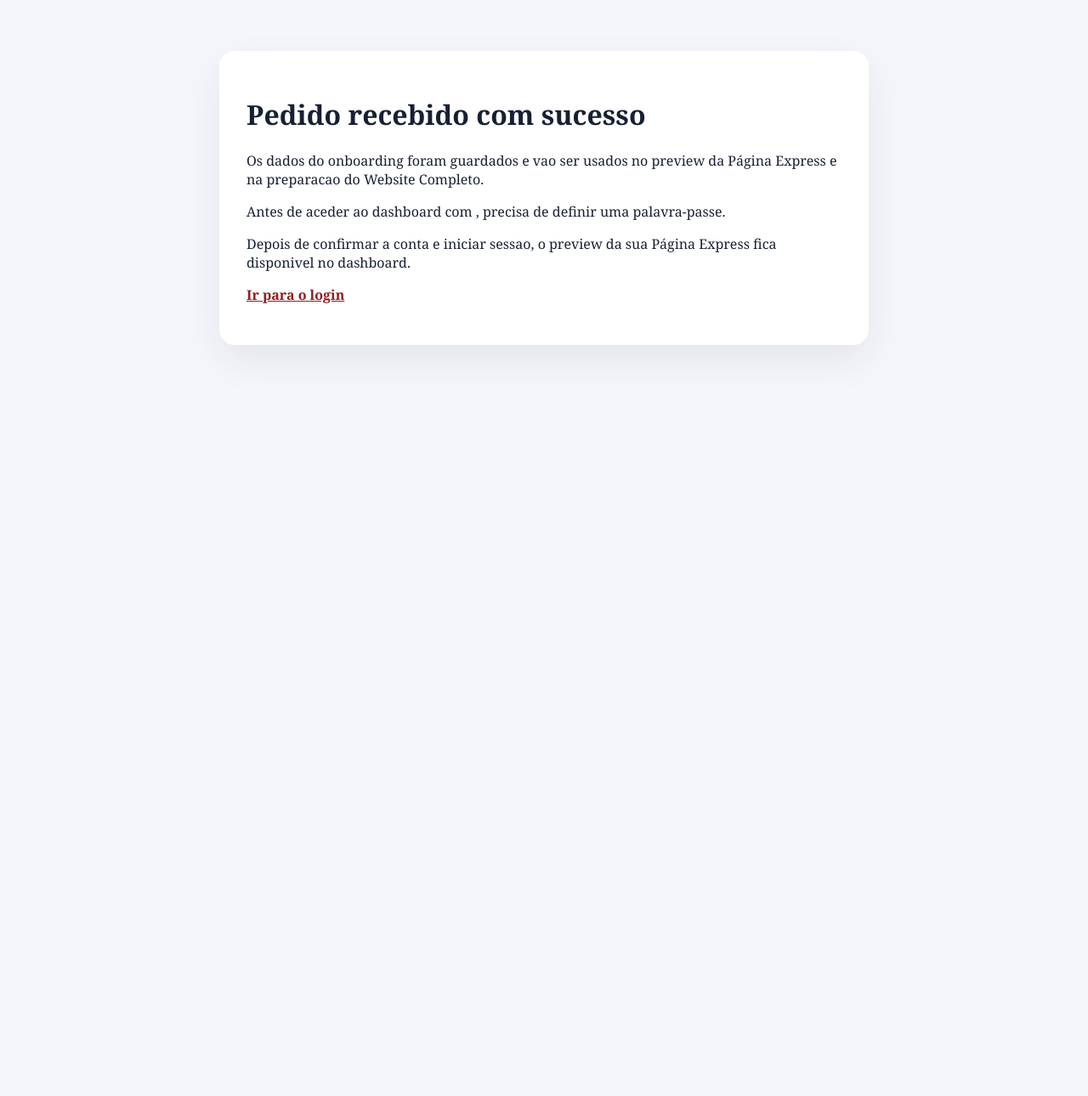
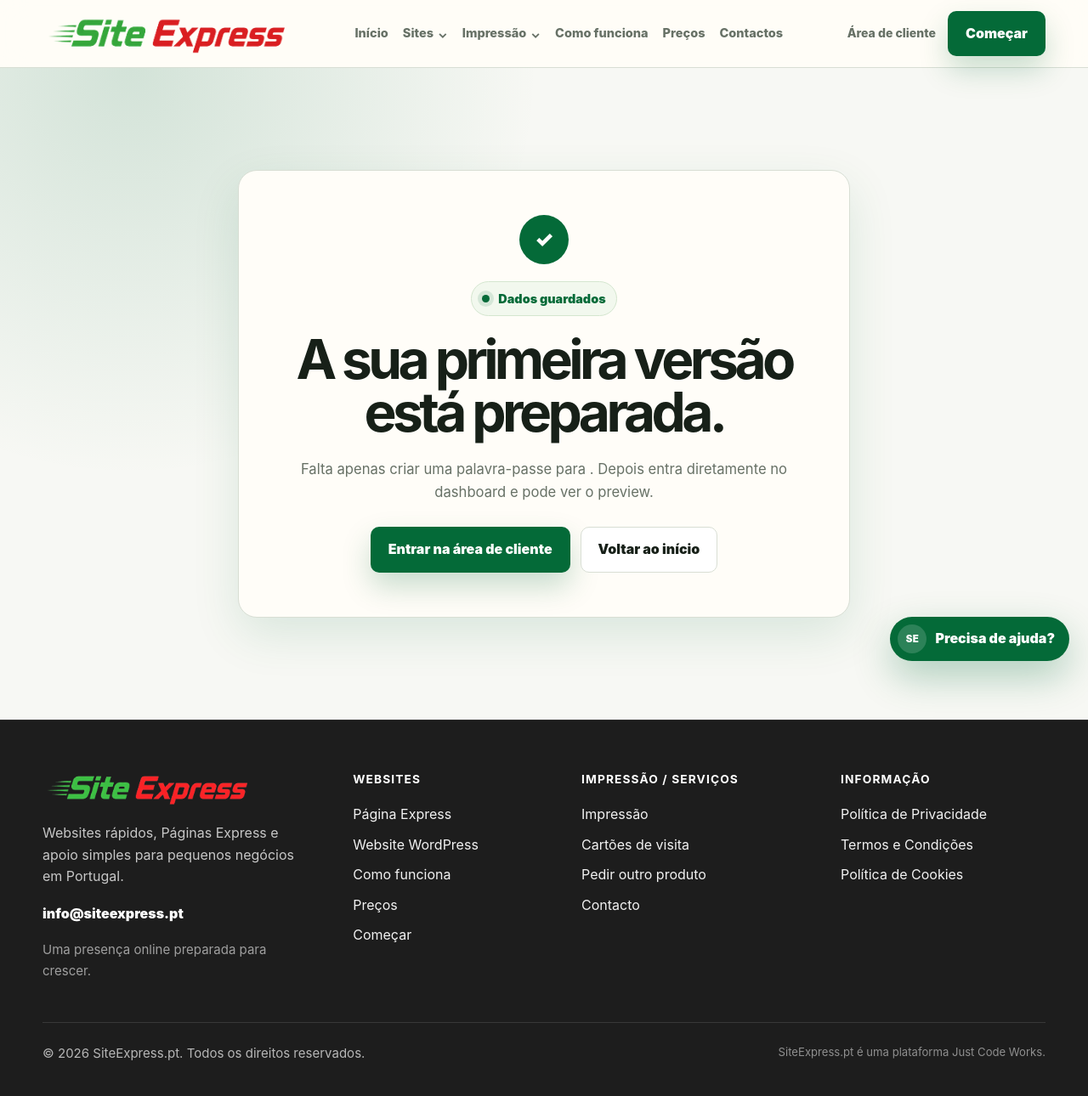
Before and after one commit to joaomcorreia/siteexpress.pt, a Django app: page /pt/onboarding/success/ in a window 1280 px wide. Shown: the whole page at 85% size. Before the commit the page ends 412 px from the top, so only its background shows below. Run offline with Django 5.2, Linux system fonts and the light colour scheme.

Commit message:
Refresh onboarding flow: success.html

```diff
--- a/backend/onboarding/templates/onboarding/success.html
+++ b/backend/onboarding/templates/onboarding/success.html
@@ -1,45 +1,41 @@
-{% load i18n %}
-<!DOCTYPE html>
-<html lang="{{ LANGUAGE_CODE|default:'pt' }}">
-<head>
-    <meta charset="utf-8">
-    <meta name="viewport" content="width=device-width, initial-scale=1">
-    <title>Pedido recebido</title>
+{% extends "onboarding/public_base.html" %}
+
+{% block title %}Primeira versão preparada | SiteExpress.pt{% endblock %}
+
+{% block extra_head %}
 <style>
-        body {
-            margin: 0;
-            font-family: Georgia, serif;
-            background: #f4f6fb;
-            color: #172033;
-        }
-        .card {
-            max-width: 700px;
-            margin: 60px auto;
-            background: #fff;
-            padding: 32px;
-            border-radius: 18px;
-            box-shadow: 0 18px 45px rgba(22, 32, 51, 0.08);
-        }
-        a {
-            color: #8f1f1f;
-            font-weight: 700;
-        }
+  .success-page{padding:clamp(60px,10vw,120px) 0;background:radial-gradient(circle at 12% 0,rgba(4,106,56,.15),transparent 30rem),var(--bg)}.success-card{width:min(720px,calc(100% - 28px));margin:auto;padding:clamp(30px,6vw,52px);border:1px solid var(--line);border-radius:22px;background:var(--surface);box-shadow:var(--shadow);text-align:center}.success-mark{display:grid;place-items:center;width:58px;height:58px;margin:0 auto 20px;border-radius:50%;background:var(--primary);color:#fff;font-size:1.55rem;font-weight:950}.success-card h1{font-size:clamp(2.25rem,5vw,4rem)}.success-card p{color:var(--muted);font-size:1.04rem}.success-card .actions{justify-content:center;margin-top:28px}.debug-note{margin-top:24px;padding:15px;border:1px dashed #9dbb98;border-radius:12px;background:var(--surface-2);text-align:left}.debug-note strong{display:block;color:var(--ink)}.debug-note a{color:var(--primary);font-weight:900;word-break:break-all}
 </style>
-</head>
-<body>
-    <div class="card">
-        <h1>Pedido recebido com sucesso</h1>
-        <p>Os dados do onboarding foram guardados e vao ser usados no preview da Página Express e na preparacao do Website Completo.</p>
+{% endblock %}
+
+{% block content %}
+<section class="success-page">
+  <div class="success-card">
+    <div class="success-mark">✓</div>
+    <span class="eyebrow">Dados guardados</span>
+    <h1>A sua primeira versão está preparada.</h1>
     {% if setup_required %}
-            <p>Antes de aceder ao dashboard com <strong>{{ setup_email }}</strong>, precisa de definir uma palavra-passe.</p>
+      <p>Falta apenas criar uma palavra-passe para <strong>{{ setup_email }}</strong>. Depois entra diretamente no dashboard e pode ver o preview.</p>
     {% else %}
-            <p>A conta associada a <strong>{{ setup_email }}</strong> ja existe. Pode iniciar sessao com a palavra-passe atual ou voltar a usar este link, se necessario.</p>
+      <p>A conta <strong>{{ setup_email }}</strong> já existe. Pode entrar com a palavra-passe atual para ver o projeto.</p>
     {% endif %}
+
     {% if debug_mode and setup_link %}
-            <p><strong>Link local para definir a palavra-passe:</strong> <a href="{{ setup_link }}">{{ setup_link }}</a></p>
+      <div class="debug-note">
+        <strong>Ambiente local</strong>
+        <span>Use este link individual para continuar:</span><br>
+        <a href="{{ setup_link }}">{{ setup_link }}</a>
+      </div>
     {% endif %}
-        <p>Depois de confirmar a conta e iniciar sessao, o preview da sua Página Express fica disponivel no dashboard.</p>
-        <p><a href="{% url 'login' %}">Ir para o login</a></p>
+
+    <div class="actions">
+      {% if debug_mode and setup_link and setup_required %}
+        <a class="btn btn-primary" href="{{ setup_link }}">Criar palavra-passe</a>
+      {% else %}
+        <a class="btn btn-primary" href="{% url 'login' %}">Entrar na área de cliente</a>
+      {% endif %}
+      <a class="btn btn-ghost" href="{% url 'siteexpress-landing' %}">Voltar ao início</a>
     </div>
-</body>
-</html>
+  </div>
+</section>
+{% endblock %}
```
Lines whose indentation alone changed are shown as unchanged.
